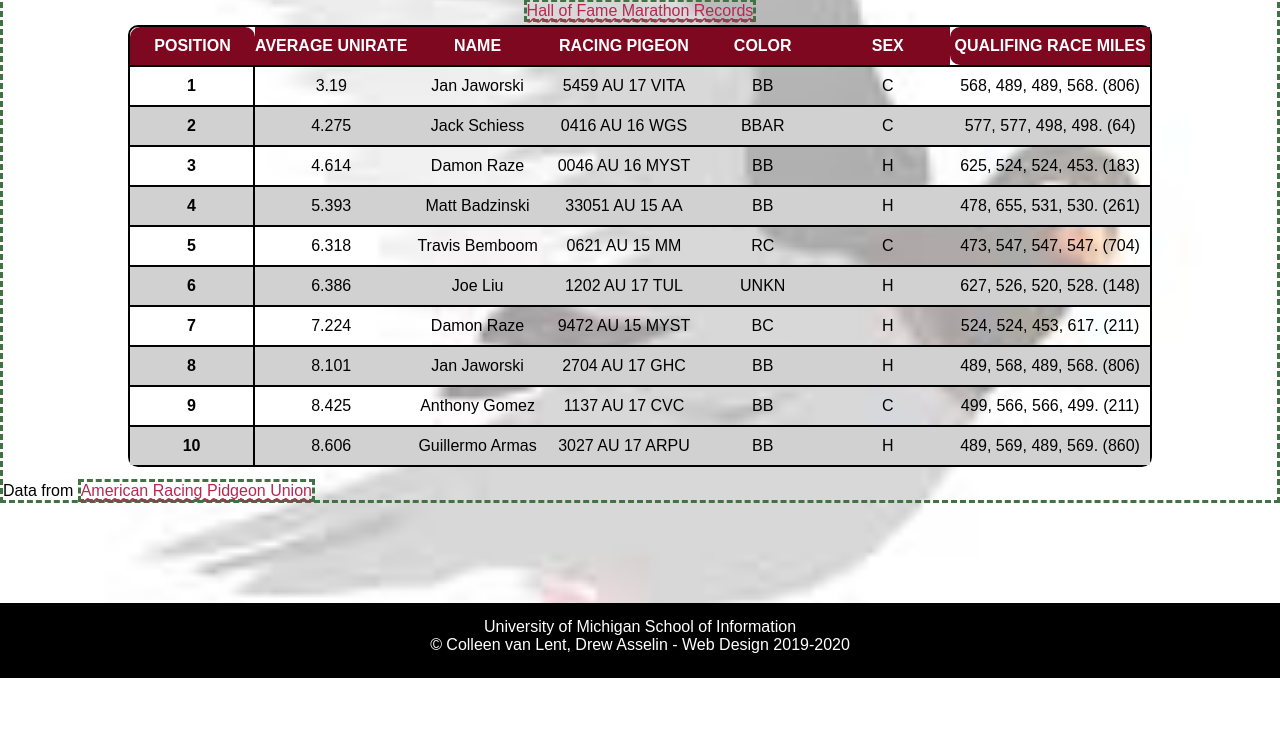
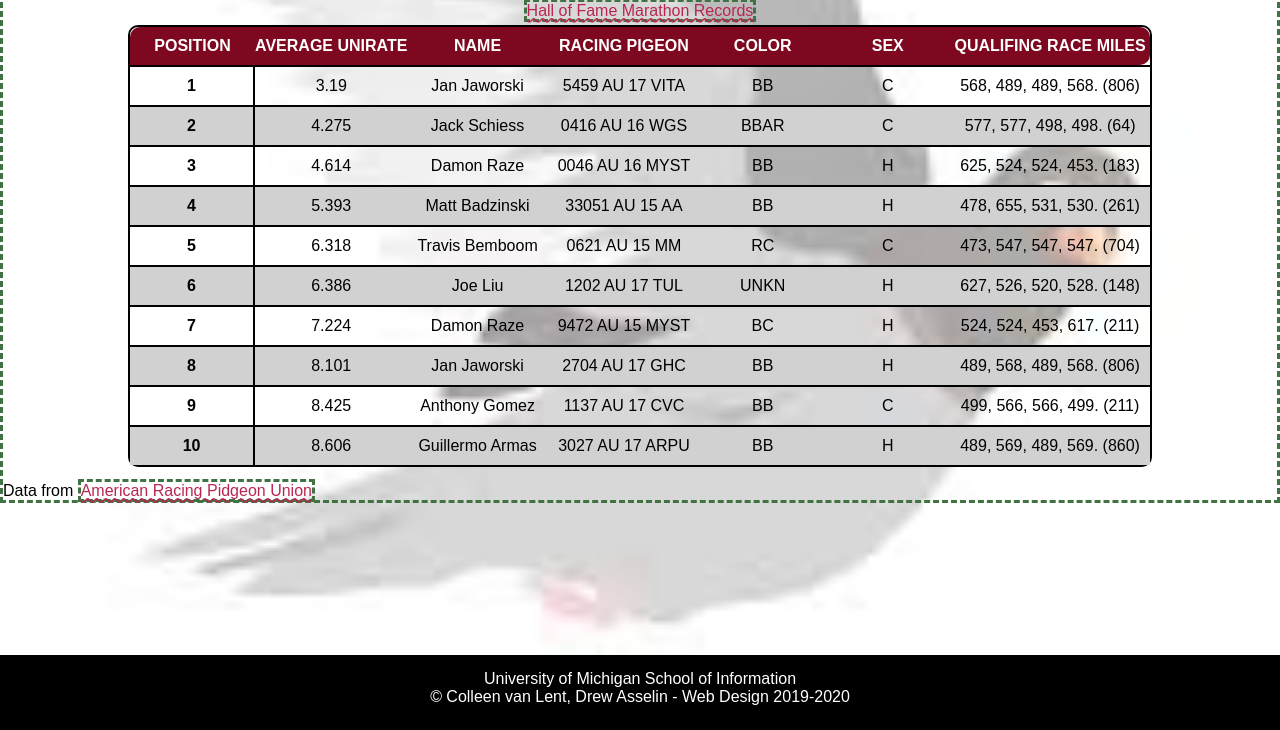
Before and after one commit to maryvogler/homework4-2021, a plain HTML site: page index.html in a window 1280 px wide. Shown: the part 70-800 px from the top of the page. Drawn offline with Linux system fonts and the light colour scheme; a web font is replaced by a local one.

Commit message:
more edits

```diff
--- a/css/style.css
+++ b/css/style.css
@@ -148,17 +148,17 @@ thead tr:first-child th:first-child{
 }
 
 thead tr:first-child th:last-child {
+  border-top-right-radius: 10px;
+}
+
+
+thead tr:last-child th:first-child {
   border-top-left-radius: 10px;
 }
 
 
-thead tr:last-child th:first-child {
-  border-top-right-radius: 10px;
-}
-
-
 thead tr:last-child th:last-child {
-  border-bottom-left-radius: 10px;
+  border-bottom-right-radius: 10px;
 }
 
 
@@ -170,6 +170,7 @@ thead tr:last-child th:last-child {
 footer{
   width:100%;
   min-height: 75px;
+  bottom: 0;
   background:#000000;
   text-align:center;
   color: #FFFFFF;
```
